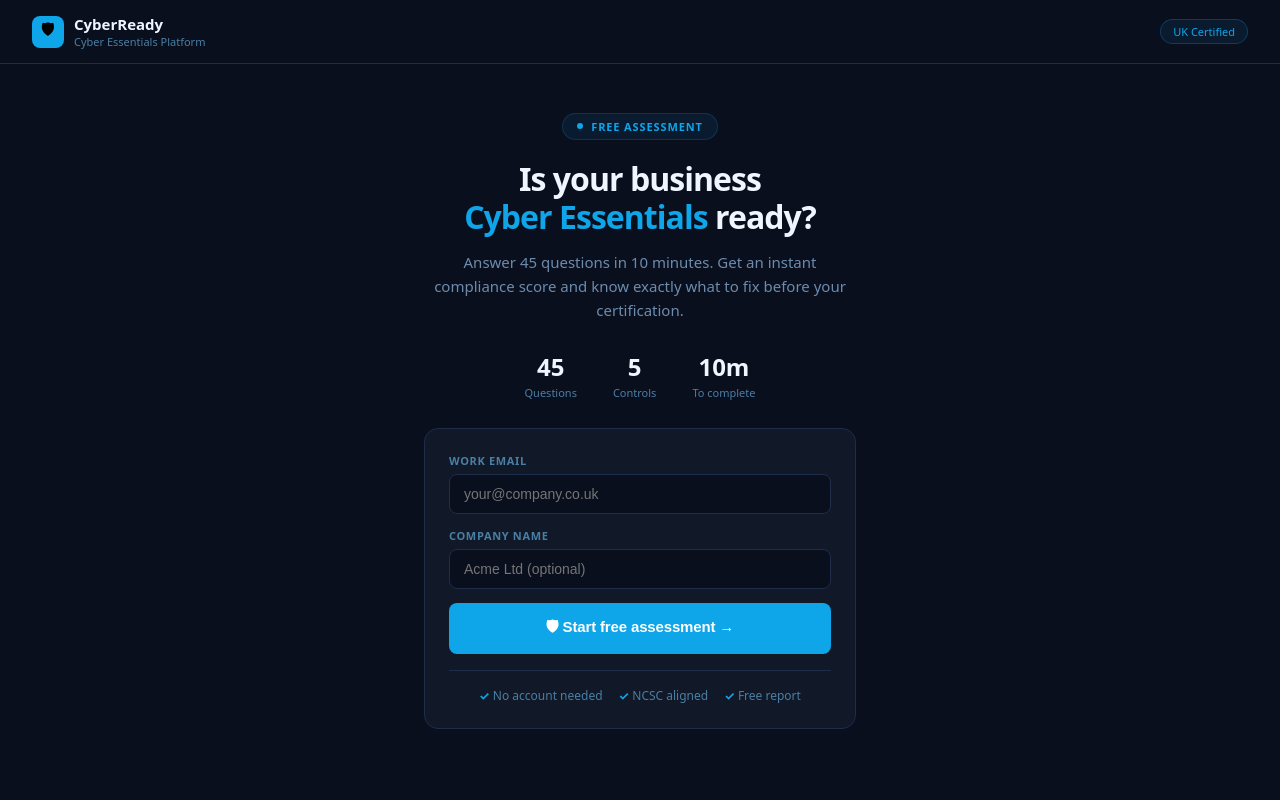
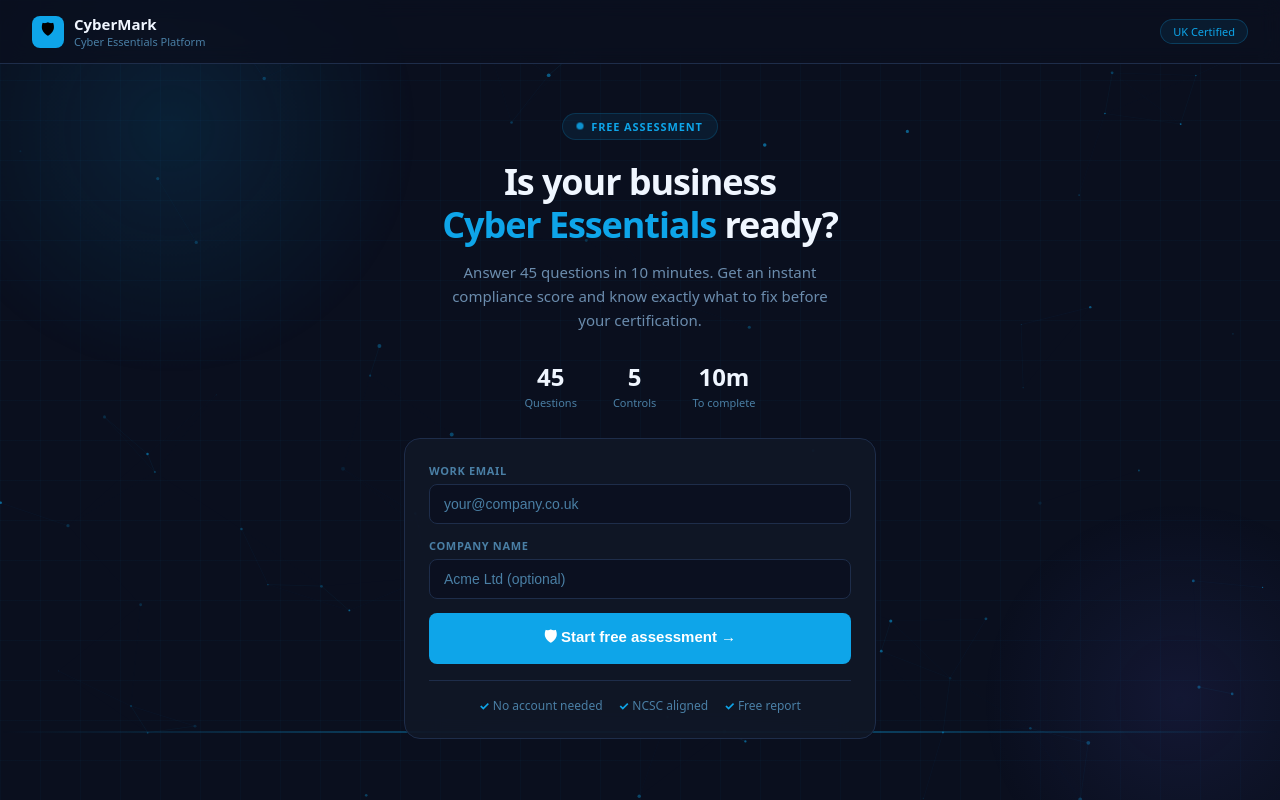
Before and after one commit to Sohelhabib/cyber-essential-checker, a React (Vite) app in the folder client/: page / in a window 1280 px wide. Built offline with nearby package versions, Linux system fonts and the light colour scheme.

Commit message:
update global styles

```diff
--- a/client/src/index.css
+++ b/client/src/index.css
@@ -7,6 +7,7 @@
 html, body, #root {
   width: 100%;
   min-height: 100vh;
+  min-height: 100dvh;
   overflow-x: hidden;
 }
 
@@ -14,4 +15,86 @@
   background: #0a0f1e;
   -webkit-font-smoothing: antialiased;
   -moz-osx-font-smoothing: grayscale;
+  font-family: system-ui, -apple-system, BlinkMacSystemFont, sans-serif;
 }
+
+@keyframes pulse {
+  0%, 100% { opacity: 1; transform: scale(1); }
+  50% { opacity: 0.4; transform: scale(1.8); }
+}
+
+@keyframes scan {
+  0% { top: 0; }
+  100% { top: 100vh; }
+}
+
+@keyframes float1 {
+  0%, 100% { transform: translate(0, 0); }
+  50% { transform: translate(30px, -30px); }
+}
+
+@keyframes float2 {
+  0%, 100% { transform: translate(0, 0); }
+  50% { transform: translate(-20px, 20px); }
+}
+
+@keyframes spin {
+  0% { transform: rotate(0deg); }
+  100% { transform: rotate(360deg); }
+}
+
+@keyframes fadeIn {
+  from { opacity: 0; transform: translateY(10px); }
+  to { opacity: 1; transform: translateY(0); }
+}
+
+@keyframes slideUp {
+  from { opacity: 0; transform: translateY(20px); }
+  to { opacity: 1; transform: translateY(0); }
+}
+
+@keyframes glow {
+  0%, 100% { box-shadow: 0 0 20px rgba(14,165,233,0.3); }
+  50% { box-shadow: 0 0 40px rgba(14,165,233,0.6); }
+}
+
+input::placeholder {
+  color: #4a7fa5;
+}
+
+input:focus {
+  border-color: #0ea5e9 !important;
+  box-shadow: 0 0 0 2px rgba(14,165,233,0.15);
+}
+
+button:hover {
+  opacity: 0.9;
+  transform: translateY(-1px);
+  transition: all 0.2s ease;
+}
+
+button:active {
+  transform: translateY(0px);
+}
+
+::-webkit-scrollbar {
+  width: 4px;
+}
+
+::-webkit-scrollbar-track {
+  background: #0a0f1e;
+}
+
+::-webkit-scrollbar-thumb {
+  background: #1e2d4a;
+  border-radius: 99px;
+}
+
+::-webkit-scrollbar-thumb:hover {
+  background: #0ea5e9;
+}
+
+::selection {
+  background: rgba(14,165,233,0.3);
+  color: #f0f6ff;
+}
--- a/client/src/pages/Landing.jsx
+++ b/client/src/pages/Landing.jsx
@@ -1,10 +1,11 @@
-import { useState } from "react";
+import { useState, useEffect, useRef } from "react";
 import { useNavigate } from "react-router-dom";
 
 function Landing() {
   const [email, setEmail] = useState("");
   const [company, setCompany] = useState("");
   const navigate = useNavigate();
+  const canvasRef = useRef(null);
 
   const handleStart = () => {
     if (!email) return alert("Please enter your email");
@@ -13,28 +14,92 @@
     navigate("/assessment");
   };
 
+  useEffect(() => {
+    const canvas = canvasRef.current;
+    const ctx = canvas.getContext("2d");
+    let animId;
+
+    const resize = () => {
+      canvas.width = window.innerWidth;
+      canvas.height = window.innerHeight;
+    };
+    resize();
+    window.addEventListener("resize", resize);
+
+    const particles = Array.from({ length: 80 }, () => ({
+      x: Math.random() * window.innerWidth,
+      y: Math.random() * window.innerHeight,
+      r: Math.random() * 1.5 + 0.5,
+      dx: (Math.random() - 0.5) * 0.4,
+      dy: (Math.random() - 0.5) * 0.4,
+      o: Math.random() * 0.5 + 0.1,
+    }));
+
+    const draw = () => {
+      ctx.clearRect(0, 0, canvas.width, canvas.height);
+      particles.forEach((p) => {
+        ctx.beginPath();
+        ctx.arc(p.x, p.y, p.r, 0, Math.PI * 2);
+        ctx.fillStyle = `rgba(14,165,233,${p.o})`;
+        ctx.fill();
+        p.x += p.dx;
+        p.y += p.dy;
+        if (p.x < 0 || p.x > canvas.width) p.dx *= -1;
+        if (p.y < 0 || p.y > canvas.height) p.dy *= -1;
+      });
+      particles.forEach((p, i) => {
+        particles.slice(i + 1).forEach((p2) => {
+          const d = Math.hypot(p.x - p2.x, p.y - p2.y);
+          if (d < 120) {
+            ctx.beginPath();
+            ctx.moveTo(p.x, p.y);
+            ctx.lineTo(p2.x, p2.y);
+            ctx.strokeStyle = `rgba(14,165,233,${0.15 * (1 - d / 120)})`;
+            ctx.lineWidth = 0.5;
+            ctx.stroke();
+          }
+        });
+      });
+      animId = requestAnimationFrame(draw);
+    };
+    draw();
+
+    return () => {
+      cancelAnimationFrame(animId);
+      window.removeEventListener("resize", resize);
+    };
+  }, []);
+
   return (
     <div style={s.page}>
+      <canvas ref={canvasRef} style={s.canvas} />
+      <div style={s.grid} />
+      <div style={s.glow1} />
+      <div style={s.glow2} />
+      <div style={s.scan} />
+
       <nav style={s.nav}>
         <div style={s.logo}>
           <div style={s.logoIcon}>🛡</div>
           <div>
-            <div style={s.logoText}>CyberReady</div>
+            <div style={s.logoText}>CyberMark</div>
             <div style={s.logoSub}>Cyber Essentials Platform</div>
           </div>
         </div>
         <div style={s.navBadge}>UK Certified</div>
       </nav>
 
-      <div style={s.hero}>
+      <div style={s.content}>
         <div style={s.heroBadge}>
           <span style={s.dot} /> FREE ASSESSMENT
         </div>
+
         <h1 style={s.h1}>
           Is your business<br />
           <span style={s.blue}>Cyber Essentials</span> ready?
         </h1>
-        <p style={s.heroSub}>
+
+        <p style={s.sub}>
           Answer 45 questions in 10 minutes. Get an instant compliance score
           and know exactly what to fix before your certification.
         </p>
@@ -58,6 +123,7 @@
             placeholder="your@company.co.uk"
             value={email}
             onChange={(e) => setEmail(e.target.value)}
+            onKeyDown={(e) => e.key === "Enter" && handleStart()}
           />
           <div style={s.fieldLabel}>Company name</div>
           <input
@@ -67,7 +133,7 @@
             value={company}
             onChange={(e) => setCompany(e.target.value)}
           />
-          <button style={s.ctaBtn} onClick={handleStart}>
+          <button style={s.btn} onClick={handleStart}>
             🛡 Start free assessment →
           </button>
           <div style={s.divider} />
@@ -86,9 +152,58 @@
 
 const s = {
   page: {
-    minHeight: "100vh",
+    minHeight: "100dvh",
+    width: "100%",
     background: "#0a0f1e",
     fontFamily: "system-ui, -apple-system, sans-serif",
+    position: "relative",
+    overflow: "hidden",
+  },
+  canvas: {
+    position: "fixed",
+    top: 0,
+    left: 0,
+    width: "100%",
+    height: "100%",
+    pointerEvents: "none",
+    zIndex: 1,
+  },
+  grid: {
+    position: "fixed",
+    top: 0, left: 0,
+    width: "100%", height: "100%",
+    backgroundImage:
+      "linear-gradient(rgba(14,165,233,0.03) 1px, transparent 1px), linear-gradient(90deg, rgba(14,165,233,0.03) 1px, transparent 1px)",
+    backgroundSize: "40px 40px",
+    pointerEvents: "none",
+    zIndex: 1,
+  },
+  glow1: {
+    position: "fixed",
+    top: "-100px", left: "-100px",
+    width: "500px", height: "500px",
+    borderRadius: "50%",
+    background: "radial-gradient(circle, rgba(14,165,233,0.12) 0%, transparent 70%)",
+    pointerEvents: "none",
+    zIndex: 1,
+    animation: "float1 8s ease-in-out infinite",
+  },
+  glow2: {
+    position: "fixed",
+    bottom: "-100px", right: "-100px",
+    width: "400px", height: "400px",
+    borderRadius: "50%",
+    background: "radial-gradient(circle, rgba(99,102,241,0.1) 0%, transparent 70%)",
+    pointerEvents: "none",
+    zIndex: 1,
+  },
+  scan: {
+    position: "fixed",
+    left: 0, width: "100%", height: "2px",
+    background: "linear-gradient(90deg, transparent, rgba(14,165,233,0.5), transparent)",
+    pointerEvents: "none",
+    zIndex: 2,
+    animation: "scan 6s linear infinite",
   },
   nav: {
     display: "flex",
@@ -96,12 +211,16 @@
     justifyContent: "space-between",
     padding: "14px 32px",
     borderBottom: "1px solid #1e2d4a",
-    background: "#0a0f1e",
+    position: "relative",
+    zIndex: 10,
+    backdropFilter: "blur(10px)",
+    background: "rgba(10,15,30,0.8)",
   },
   logo: { display: "flex", alignItems: "center", gap: "10px" },
   logoIcon: {
-    width: "32px", height: "32px", background: "#0ea5e9",
-    borderRadius: "8px", display: "flex", alignItems: "center",
+    width: "32px", height: "32px",
+    background: "#0ea5e9", borderRadius: "8px",
+    display: "flex", alignItems: "center",
     justifyContent: "center", fontSize: "16px",
   },
   logoText: { fontSize: "15px", fontWeight: "700", color: "#f0f6ff" },
@@ -111,9 +230,13 @@
     color: "#0ea5e9", border: "1px solid #0ea5e940",
     padding: "4px 12px", borderRadius: "20px", fontWeight: "500",
   },
-  hero: {
-    maxWidth: "480px", margin: "0 auto",
-    padding: "48px 24px", textAlign: "center",
+  content: {
+    position: "relative",
+    zIndex: 10,
+    maxWidth: "520px",
+    margin: "0 auto",
+    padding: "48px 24px",
+    textAlign: "center",
   },
   heroBadge: {
     display: "inline-flex", alignItems: "center", gap: "8px",
@@ -124,16 +247,20 @@
   },
   dot: {
     width: "6px", height: "6px",
-    background: "#0ea5e9", borderRadius: "50%", display: "inline-block",
+    background: "#0ea5e9", borderRadius: "50%",
+    display: "inline-block",
+    animation: "pulse 2s infinite",
   },
   h1: {
-    fontSize: "32px", fontWeight: "800", color: "#f0f6ff",
-    lineHeight: "1.2", margin: "0 0 14px", letterSpacing: "-0.03em",
+    fontSize: "36px", fontWeight: "800",
+    color: "#f0f6ff", lineHeight: "1.2",
+    margin: "0 0 14px", letterSpacing: "-0.03em",
   },
   blue: { color: "#0ea5e9" },
-  heroSub: {
+  sub: {
     fontSize: "15px", color: "#6b8cad",
-    lineHeight: "1.6", margin: "0 0 28px",
+    lineHeight: "1.6", margin: "0 auto 28px",
+    maxWidth: "400px",
   },
   stats: {
     display: "flex", justifyContent: "center",
@@ -143,24 +270,27 @@
   statNum: { fontSize: "24px", fontWeight: "700", color: "#f0f6ff" },
   statLabel: { fontSize: "11px", color: "#4a7fa5", marginTop: "2px" },
   card: {
-    background: "#111827", border: "1px solid #1e2d4a",
-    borderRadius: "14px", padding: "24px", textAlign: "left",
+    background: "rgba(17,24,39,0.85)",
+    backdropFilter: "blur(20px)",
+    border: "1px solid #1e2d4a",
+    borderRadius: "16px", padding: "24px", textAlign: "left",
   },
   fieldLabel: {
     fontSize: "11px", color: "#4a7fa5", fontWeight: "600",
     textTransform: "uppercase", letterSpacing: "0.06em", marginBottom: "6px",
   },
   input: {
-    width: "100%", background: "#0a0f1e",
+    width: "100%", background: "rgba(10,15,30,0.8)",
     border: "1px solid #1e2d4a", borderRadius: "8px",
-    padding: "11px 14px", color: "#f0f6ff", fontSize: "14px",
-    marginBottom: "14px", outline: "none", boxSizing: "border-box",
+    padding: "11px 14px", color: "#f0f6ff",
+    fontSize: "14px", marginBottom: "14px",
+    outline: "none", boxSizing: "border-box",
   },
-  ctaBtn: {
-    width: "100%", background: "#0ea5e9", color: "#fff",
-    border: "none", borderRadius: "8px", padding: "13px",
-    fontSize: "15px", fontWeight: "700", cursor: "pointer",
-    letterSpacing: "-0.01em",
+  btn: {
+    width: "100%", background: "#0ea5e9",
+    color: "#fff", border: "none", borderRadius: "8px",
+    padding: "13px", fontSize: "15px",
+    fontWeight: "700", cursor: "pointer",
   },
   divider: { borderTop: "1px solid #1e2d4a", margin: "16px 0" },
   trust: { display: "flex", justifyContent: "center", gap: "16px" },
```
